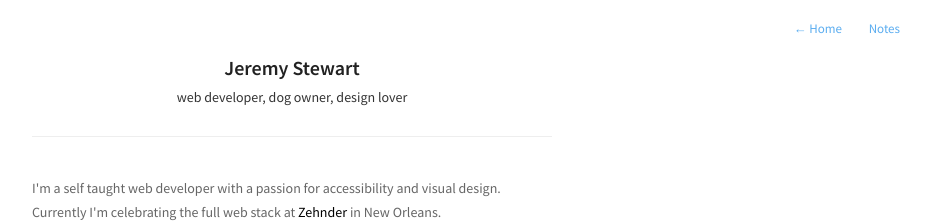
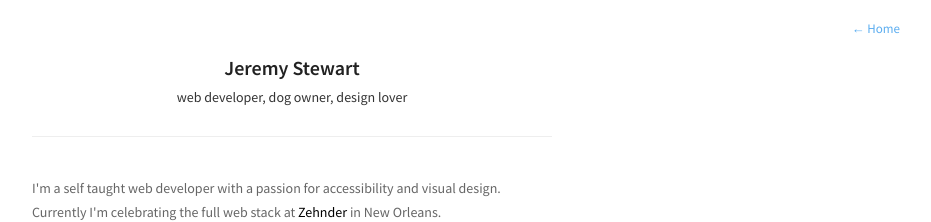
Before and after one commit to jerstew/jerstew.github.io, a Jekyll site: the page built from index.html, in a window 1280 px wide. Shown: the top 222 px of the page, without its empty margins (348-1279 px from the left). Built offline with Jekyll 4.4.1, drawn with Linux system fonts in a browser that asks for light colours; nearby versions of some CDN libraries; Markdown is read by kramdown in place of the engine named in the settings.

Commit message:
Temporarily hide 'notes'

```diff
--- a/_includes/navigation.html
+++ b/_includes/navigation.html
@@ -4,6 +4,6 @@
     {% endif %}
 
     {% if page.url != "/notes/" %}
-            <a href='{{ site.baseurl }}notes'>Notes </a>
+           <!--  <a href='{{ site.baseurl }}notes'>Notes </a> -->
     {% endif %}
 </nav>
```
Also changed, not shown: 2 other files.
